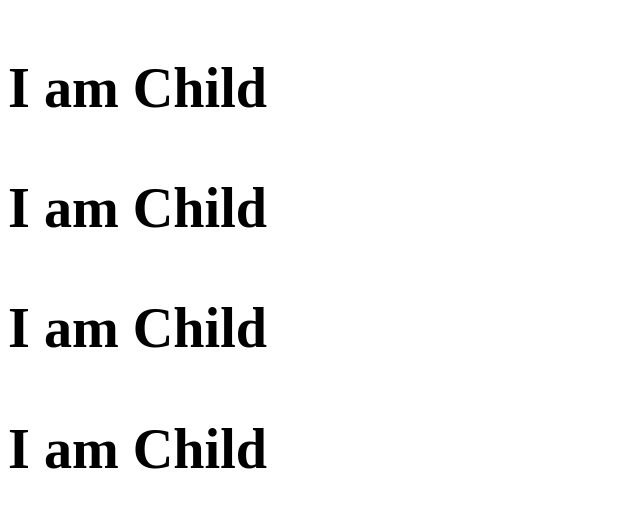
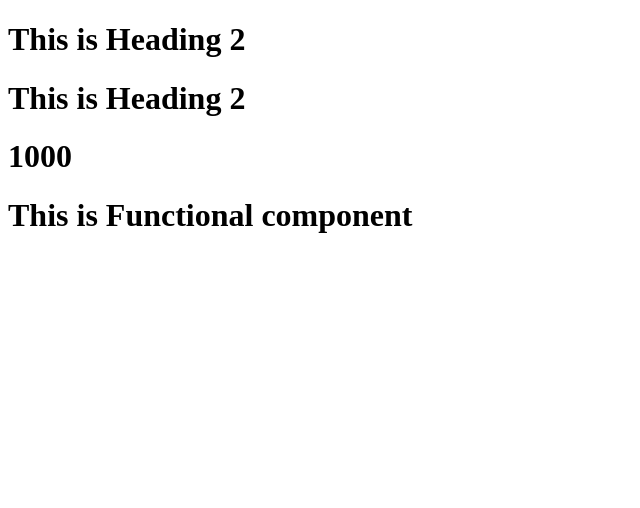
Before and after one commit to NavjotSingh13/reactjs, a React (Vite) app: page / in a window 1280 px wide. Shown: the top 508 px of the page, without its empty margins (0-640 px from the left). Built offline with nearby package versions, Linux system fonts and the light colour scheme.

Commit message:
Playing around with react components

```diff
--- a/App.js
+++ b/App.js
@@ -1,14 +1,26 @@
 import React from 'react';
 import ReactDOM from 'react-dom';
 
-const heading = React.createElement("h1", {id: "Parent"},
-[ React.createElement("h2", {id: "h2"},
-[ React.createElement("h3", {id: "h3"}, "I am Child"),
-React.createElement("h3", {id: "h3"}, "I am Child")]),
 
-React.createElement("h2", {id: "h2"},
-[ React.createElement("h3", {id: "h3"}, "I am Child"),
-React.createElement("h3", {id: "h3"}, "I am Child")])]);
+const Heading2 =()=>  (
+    <div id="container">
+        <h1>This is Heading 2</h1>
+     </div>
+)
+
+
+
+const abc = 1000;
+
+const Heading = () => (
+    <div id="container">
+        {Heading2()}
+        <Heading2></Heading2>
+        <h1>{abc}</h1>
+        <h1>This is Functional component</h1>
+     </div>
+)
+
 const root = ReactDOM.createRoot(document.getElementById("root"));
 
-root.render(heading);
+root.render(<Heading />);
--- a/index.html
+++ b/index.html
@@ -8,7 +8,9 @@
     <title>React</title>
 </head>
 <body>
-    <div id="root">hi</div>
+    <div id="root">
+        <h1>Not Rendered</h1>
+    </div>
 
     <script type="module" src="App.js"></script>
 </body>
--- a/package.json
+++ b/package.json
@@ -3,6 +3,8 @@
   "version": "1.0.0",
   "description": "React JS",
   "scripts": {
+    "start": "parcel index.html",
+    "build": "parcel build index.html",
     "test": "jest"
   },
   "repository": {
```
